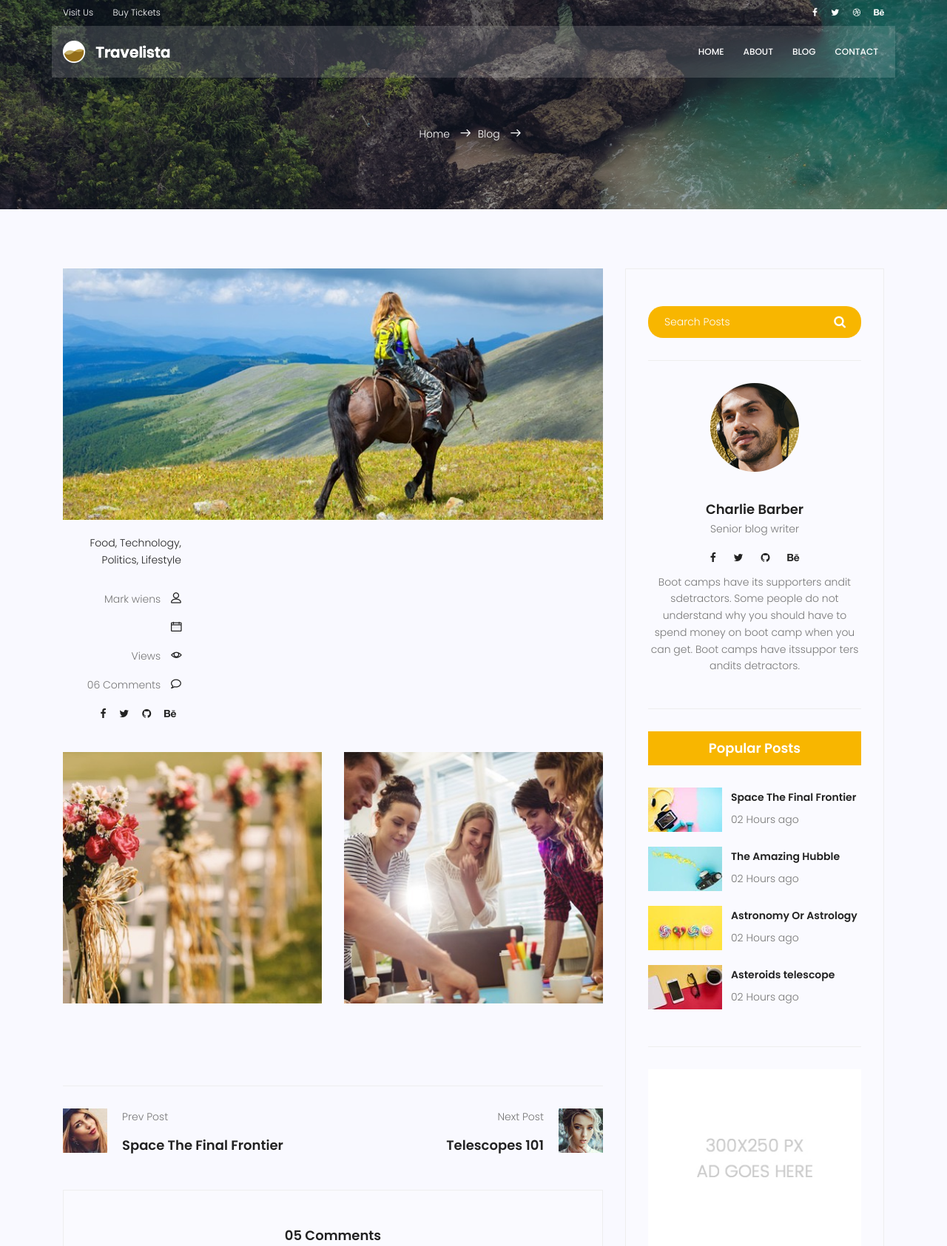
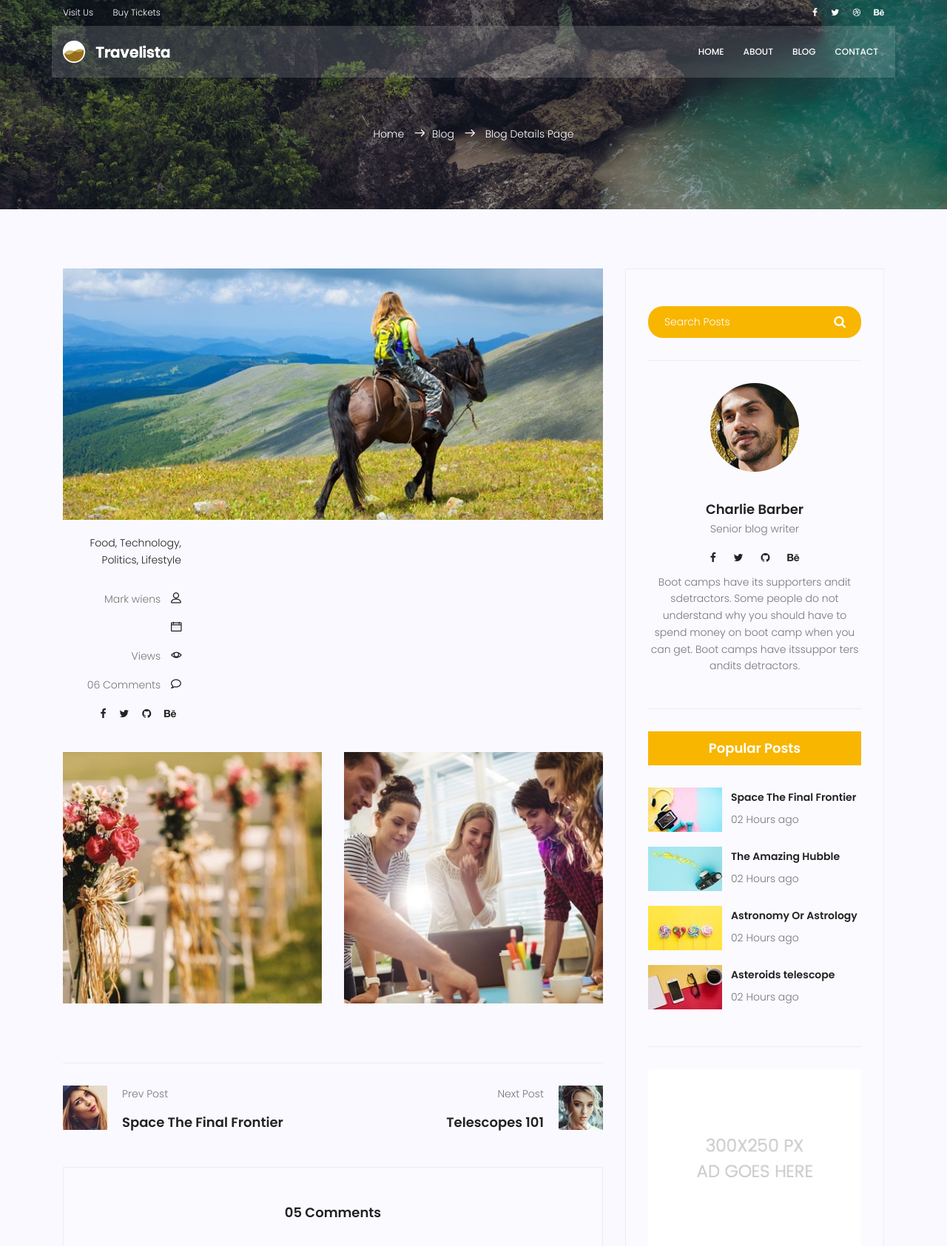
Before and after one commit to MRBA86/Myfirst-Django, a Django app: template templates/blog/blog-single.html in a window 1280 px wide. Shown: the top 1685 px of the page at 74% size. Run offline with Django 4.2, Linux system fonts and the light colour scheme; the template is opened without the code that fills it, so the values that code supplies are empty; some libraries are stand-ins or nearby versions.

Commit message:
Update Blog-single

```diff
--- a/templates/blog/blog-single.html
+++ b/templates/blog/blog-single.html
@@ -10,7 +10,7 @@
 				<h1 class="text-white"> {{post.title}} </h1>
 				<p class="text-white link-nav"><a href="{% url 'website:index' %}">Home </a> <span
 						class="lnr lnr-arrow-right"></span><a href="{% url 'blog:index' %}">Blog </a> <span
-						class="lnr lnr-arrow-right"></span> {{post.title}}</p>
+						class="lnr lnr-arrow-right"></span> <a href="{% url 'blog:single' pid=post.id %}"> Blog Details Page</a></p>
 			</div>
 		</div>
 	</div>
@@ -25,7 +25,7 @@
 				<div class="single-post row">
 					<div class="col-lg-12">
 						<div class="feature-img">
-							<img class="img-fluid" src="img/blog/feature-img1.jpg" alt="">
+							<img class="img-fluid" src="{% static 'img/blog/feature-img1.jpg' %}" alt="">
 						</div>
 					</div>
 					<div class="col-lg-3  col-md-3 meta-details">
@@ -66,8 +66,6 @@
 							</div>
 							<div class="col-6">
 								<img class="img-fluid" src="img/blog/post-img2.jpg" alt="">
-							</div>
-							<div class="col-lg-12 mt-30">
 							</div>
 						</div>
 					</div>
```
